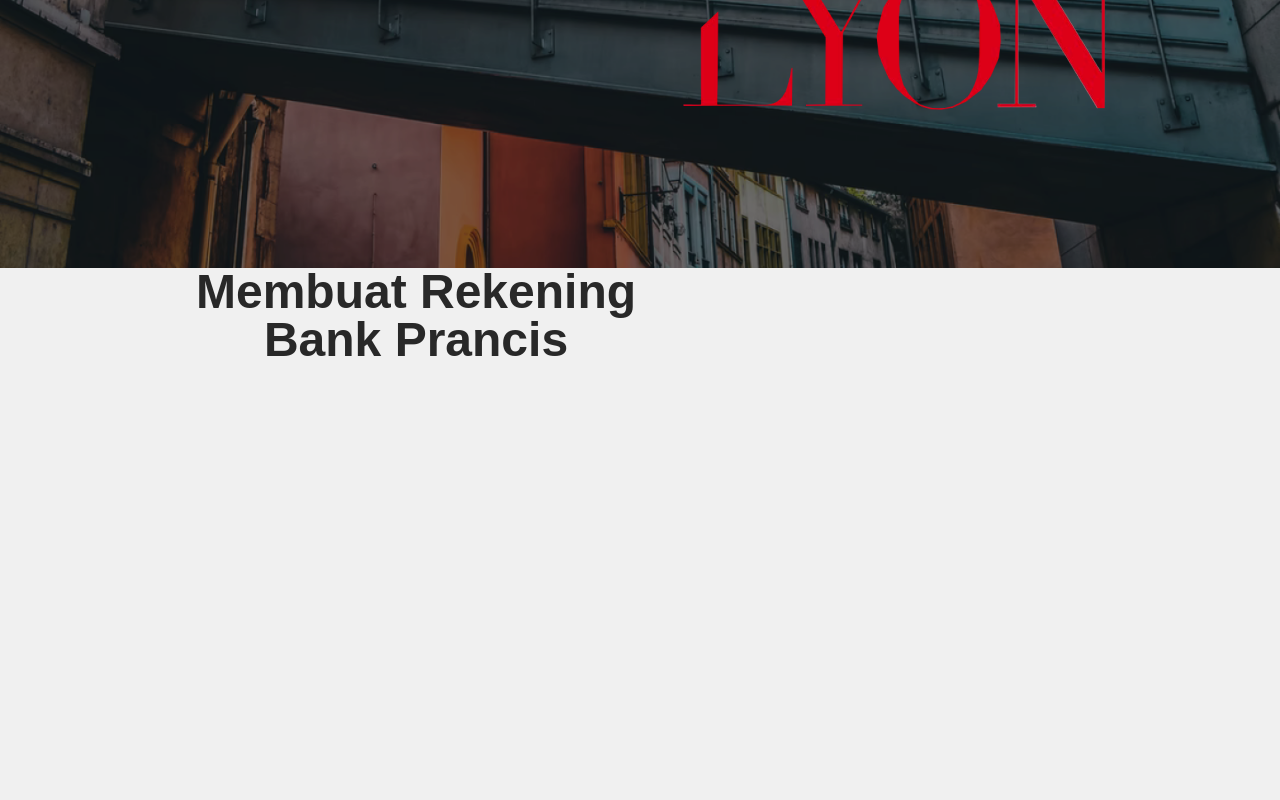
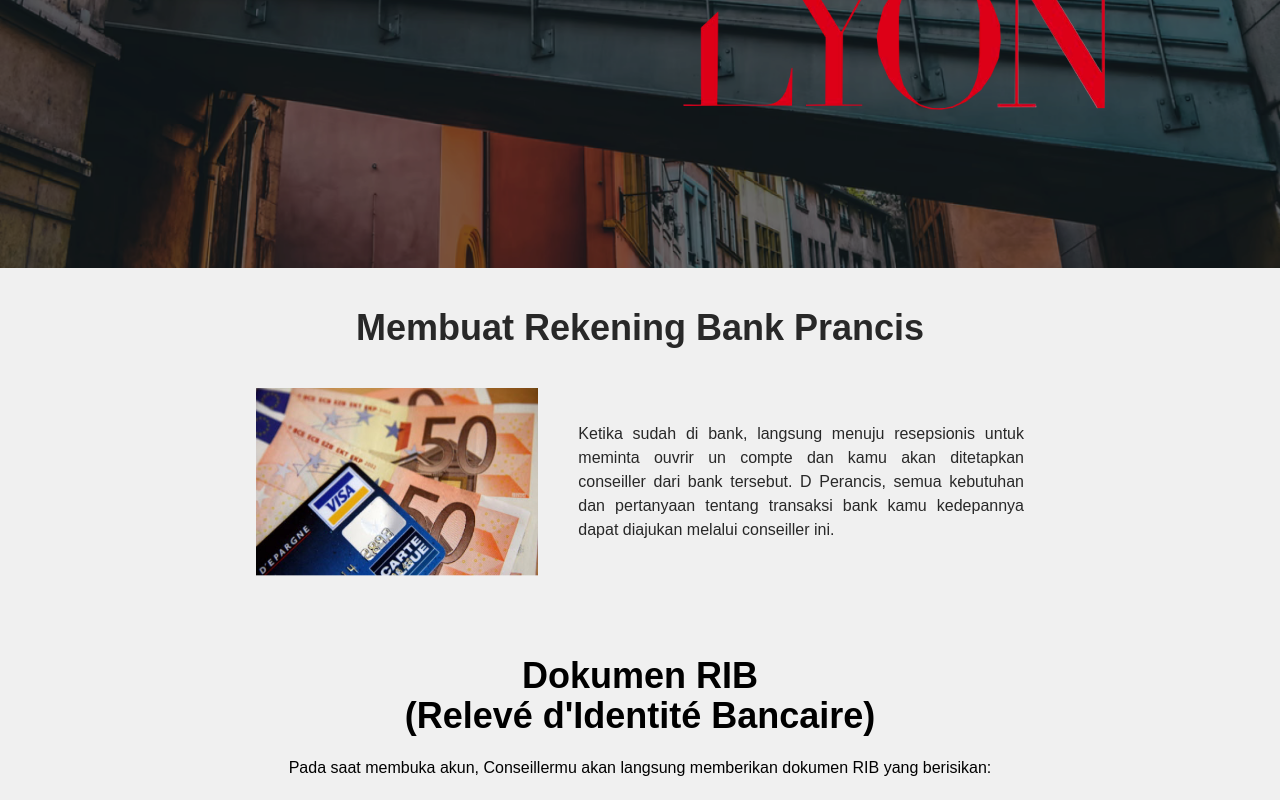
Before and after one commit to peii14/PPI-Lyon, a Next.js app: page /TibadiLyon in a window 1280 px wide. Shown: the part 532-1332 px from the top of the page. Before the commit the page ends 896 px from the top, so only its background shows below. Built offline with nearby package versions, Linux system fonts and the light colour scheme.

Commit message:
added tiba

```diff
--- a/pages/TibadiLyon.tsx
+++ b/pages/TibadiLyon.tsx
@@ -1,17 +1,35 @@
-import Hero from "../components/Hero"
-import Navbar from "../components/Navbar"
+import Hero from "../components/Hero";
+import Navbar from "../components/Navbar";
 import k from "../images/keberangkatan/keberangkatanHero.png";
+import Image from "next/image";
+import bank from "../images/tiba/gambar.png";
 // GANTI PHOTO
-const TibadiLyon = () =>{
-    return(
-        <>
-        <Navbar />
-        <Hero img={k} />
-        <section className='max-w-4xl text-primary mx-auto'>
-            <h1 className='text-center max-w-md'>Membuat Rekening Bank Prancis</h1>
+const TibadiLyon = () => {
+  return (
+    <>
+      <Navbar />
+      <Hero img={k} />
+      <div className="layout">
+        <section className="layout text-primary py-10 ">
+          <h2 className="text-center">Membuat Rekening Bank Prancis</h2>
+          <div className="flex flex-row justify-around gap-10 py-10 max-w-3xl mx-auto">
+            <Image src={bank} width={1200} height={800} />
+            <p className="text-justify justify-center my-auto">
+              Ketika sudah di bank, langsung menuju resepsionis untuk meminta
+              ouvrir un compte dan kamu akan ditetapkan conseiller dari bank
+              tersebut. D Perancis, semua kebutuhan dan pertanyaan tentang
+              transaksi bank kamu kedepannya dapat diajukan melalui conseiller
+              ini.
+            </p>
+          </div>
         </section>
-        </>
-    )
-}
+        <section>
+          <h2 className="text-center">Dokumen RIB <br />(Relevé d'Identité Bancaire)</h2>
+          <p className="text-center p-5">Pada saat membuka akun, Conseillermu akan langsung memberikan dokumen RIB yang berisikan:</p>
+        </section>
+      </div>
+    </>
+  );
+};
 
-export default TibadiLyon
+export default TibadiLyon;
```
Also changed, not shown: 2 other files (tests, documents, lock files or other folders).
